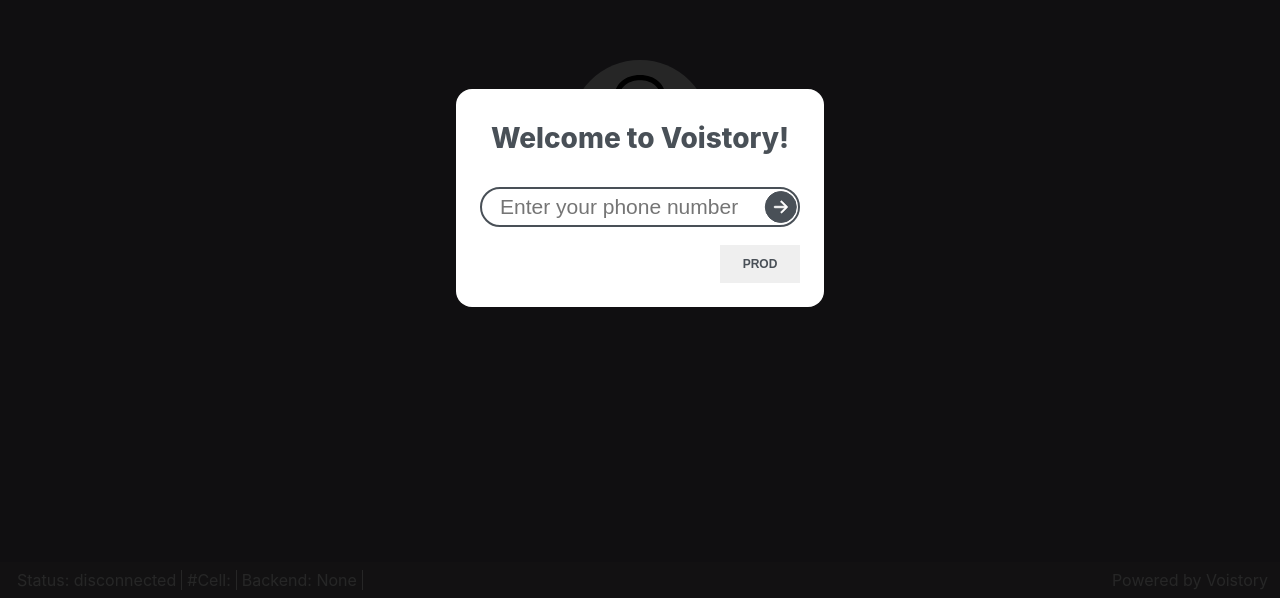
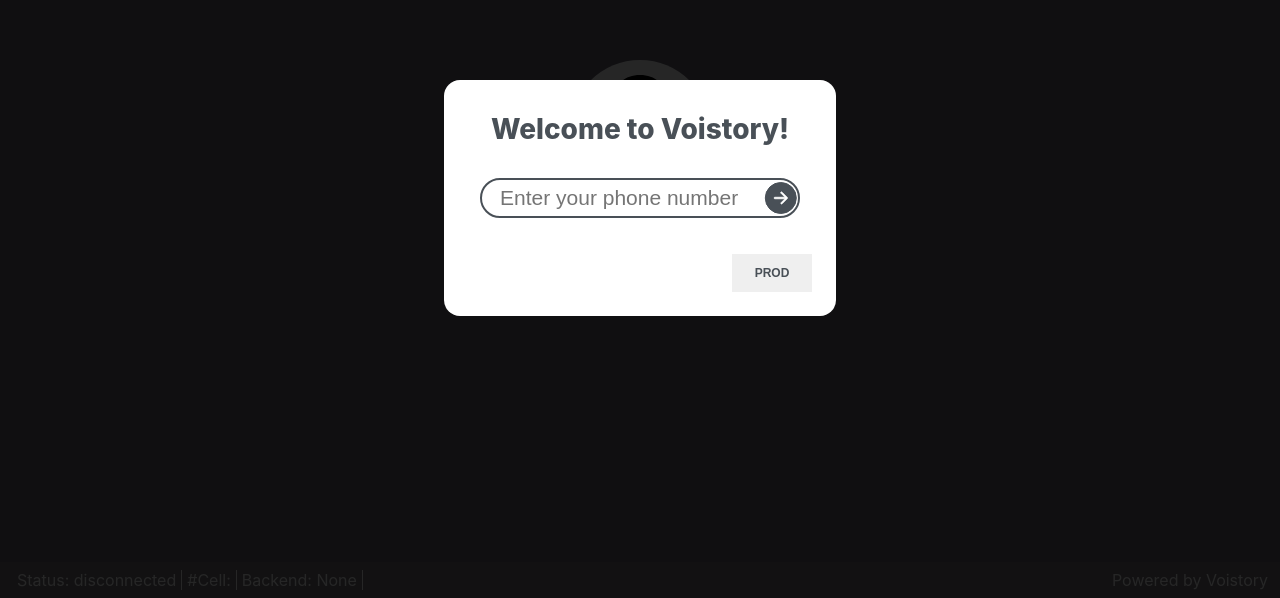
Before and after one commit to enso-ai/voistory-web, a React (Create React App) app: page / in a window 1280 px wide. Shown: the part 202-800 px from the top of the page. Built offline with nearby package versions, Linux system fonts and the light colour scheme.

Commit message:
layout adjustment

```diff
--- a/src/components/modal.js
+++ b/src/components/modal.js
@@ -23,8 +23,8 @@
     width: 320px;
     background-color: white;
     border-radius: 16px;
-    padding: 0px 24px;
-    padding-bottom: 80px;
+    padding: 0px 36px;
+    padding-bottom: 70px;
 
     display: flex;
     flex-direction: column;
@@ -43,6 +43,7 @@
 const ConfigContainer = styled.div`
     position: relative;
     max-width: 100%;
+    margin-bottom: 28px;
 `
 
 const PhoneInput = styled.input`
```
